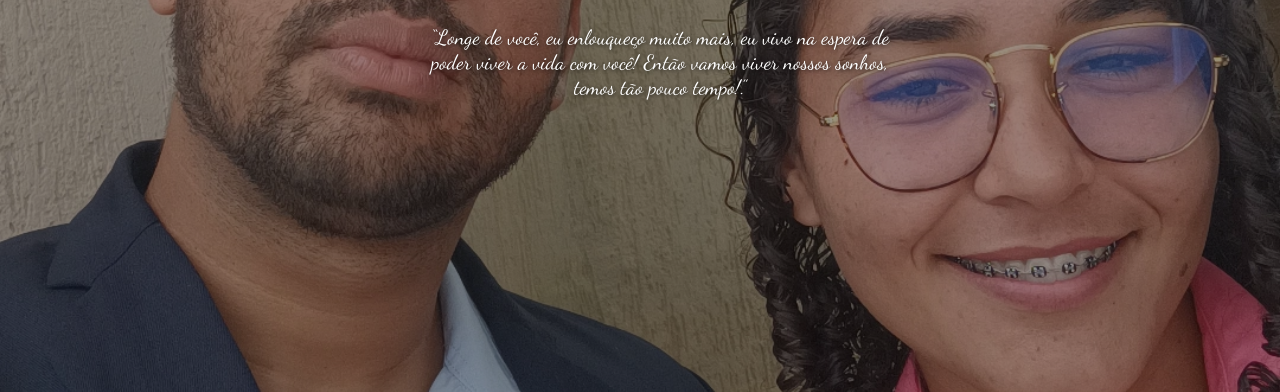
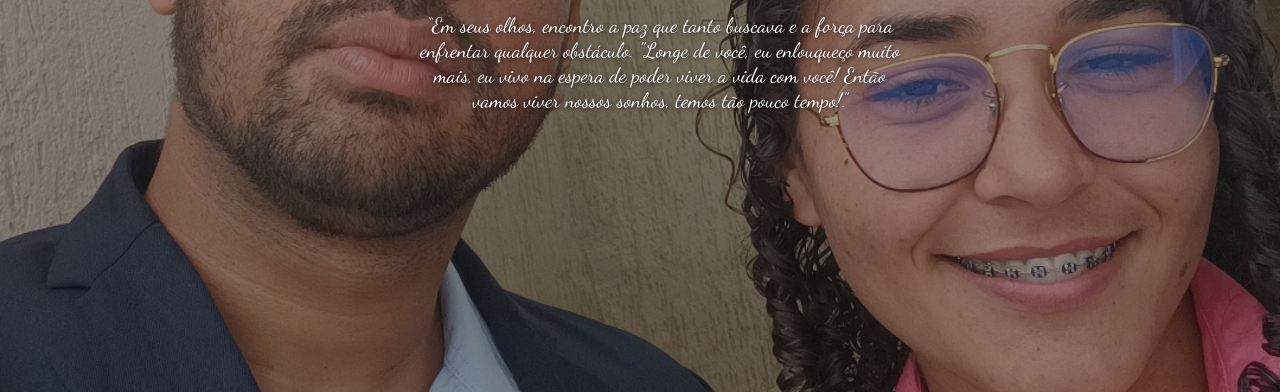
Before and after one commit to Tiagopassos7/Tiagopassos7.github.io, a plain HTML site: page index.html in a window 1280 px wide. Shown: the part 448-840 px from the top of the page. Drawn offline with Linux system fonts and the light colour scheme.

Commit message:
Update index.html

```diff
--- a/index.html
+++ b/index.html
@@ -28,7 +28,7 @@
 <div class="overlay">
   <h1>❣️ Tiago & Ricaely ❣️</h1>
   <div id="contador">Carregando contador...</div>
-  <p>“Longe de você, eu enlouqueço muito mais, eu vivo na espera de poder viver a vida com você! Então vamos viver nossos sonhos, temos tão pouco tempo!.”</p>
+  <p>“Em seus olhos, encontro a paz que tanto buscava e a força para enfrentar qualquer obstáculo. "Longe de você, eu enlouqueço muito mais, eu vivo na espera de poder viver a vida com você! Então vamos viver nossos sonhos, temos tão pouco tempo!.”</p>
 </div>
 
 <audio id="romanticAudio" src="musica.mp3"></audio>
```
